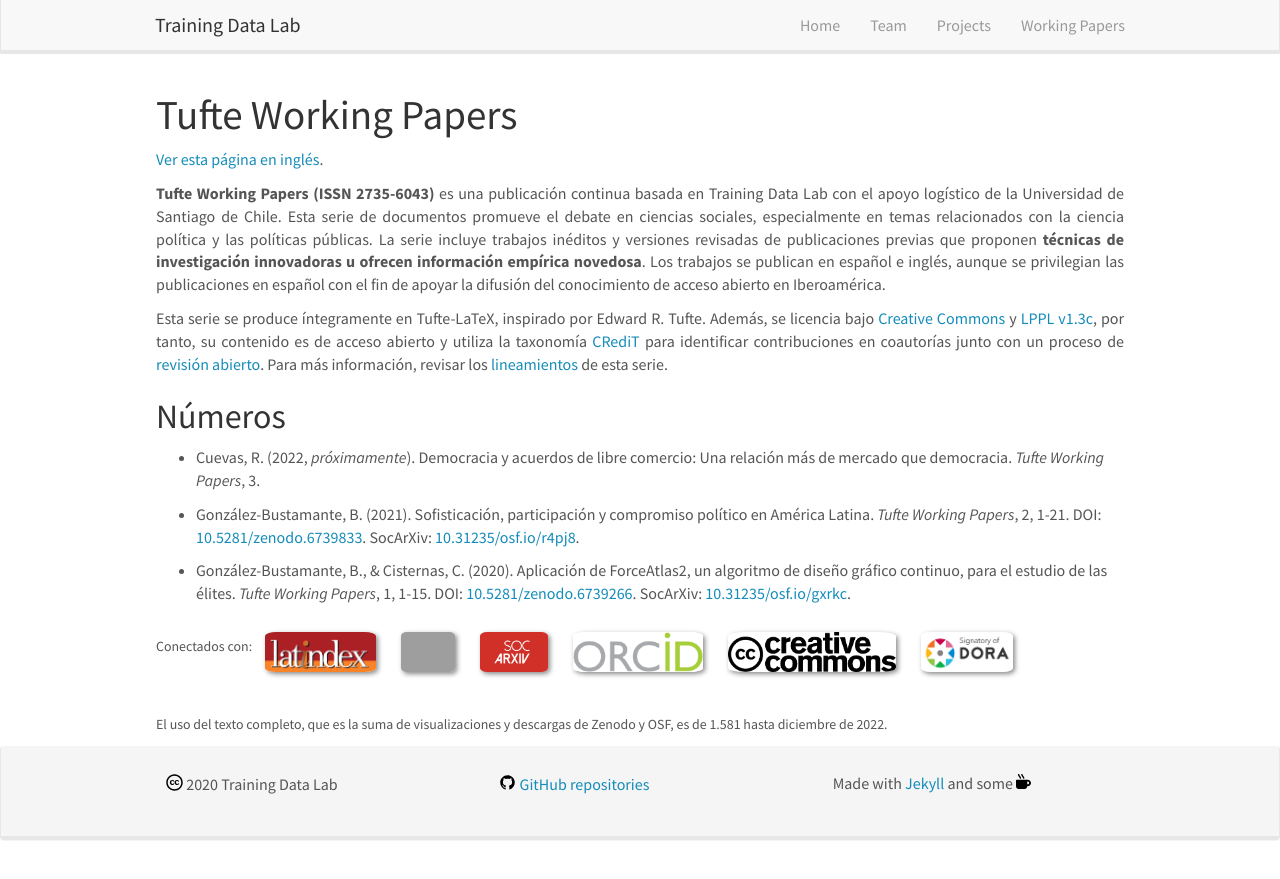
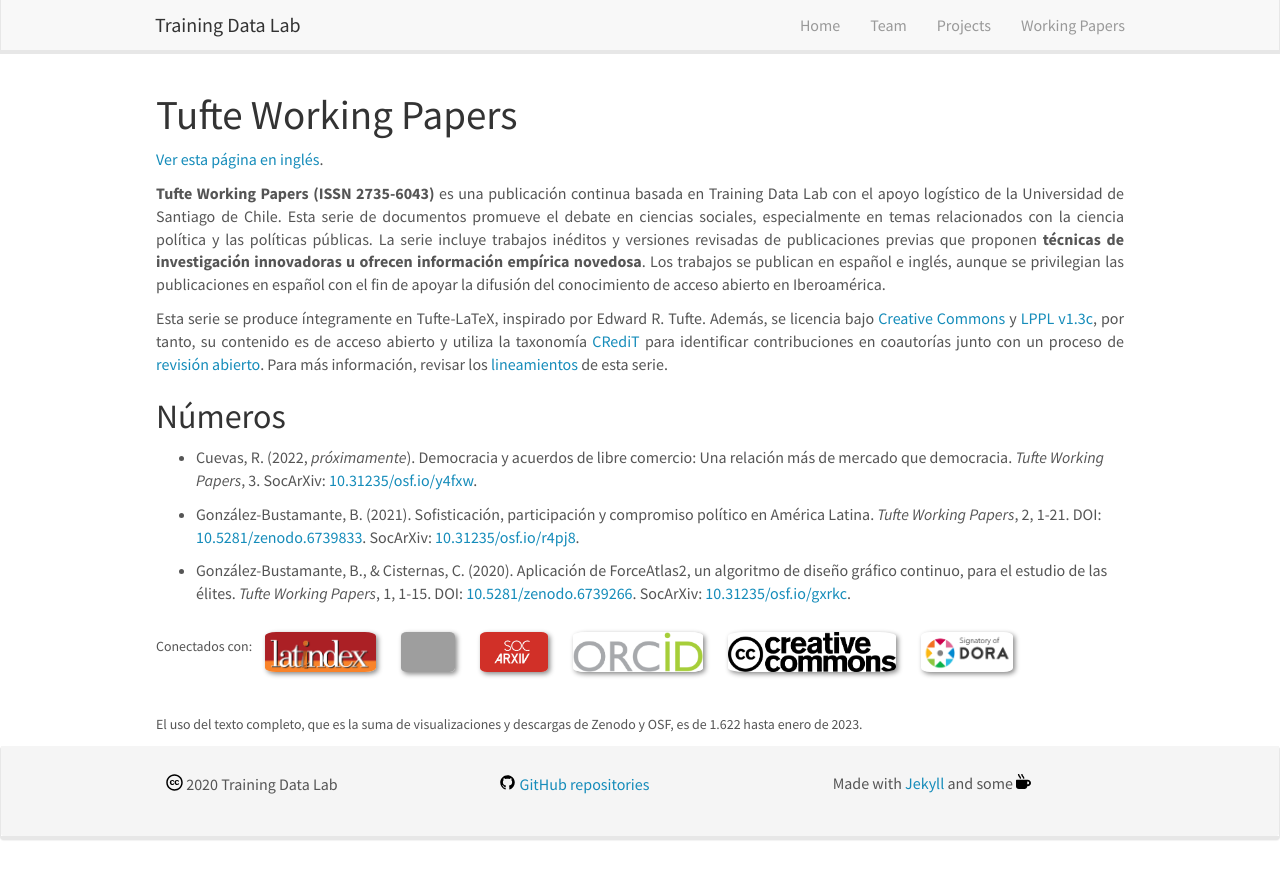
Before and after one commit to training-datalab/old-training-datalab.com, a Jekyll site: the page built from _pages/tufte-working-papers-spanish.md, in a window 1280 px wide. Shown: the top 879 px of the page. Built offline with Jekyll 4.4.1, drawn with Linux system fonts in a browser that asks for light colours; nearby versions of some CDN libraries.

Commit message:
Update tufte-working-papers-spanish.md

```diff
--- a/_pages/tufte-working-papers-spanish.md
+++ b/_pages/tufte-working-papers-spanish.md
@@ -17,7 +17,7 @@ permalink: /tufte-working-papers-spanish/
 
 ## Números
 
-* Cuevas, R. (2022, *próximamente*). Democracia y acuerdos de libre comercio: Una relación más de mercado que democracia. *Tufte Working Papers*, 3.
+* Cuevas, R. (2022, *próximamente*). Democracia y acuerdos de libre comercio: Una relación más de mercado que democracia. *Tufte Working Papers*, 3. SocArXiv: <a href="https://doi.org/10.31235/osf.io/y4fxw" target="_blank">10.31235/osf.io/y4fxw</a>.
 
 * González-Bustamante, B. (2021). Sofisticación, participación y compromiso político en América Latina. *Tufte Working Papers*, 2, 1-21. DOI: <a href="https://doi.org/10.5281/zenodo.6739833" target="_blank">10.5281/zenodo.6739833</a>. SocArXiv: <a href="https://doi.org/10.31235/osf.io/r4pj8" target="_blank">10.31235/osf.io/r4pj8</a>.
 
@@ -29,4 +29,4 @@ permalink: /tufte-working-papers-spanish/
 </figure>
 
 <br />
-<small>El uso del texto completo, que es la suma de visualizaciones y descargas de Zenodo y OSF, es de 1.581 hasta diciembre de 2022.</small>
+<small>El uso del texto completo, que es la suma de visualizaciones y descargas de Zenodo y OSF, es de 1.622 hasta enero de 2023.</small>
```
